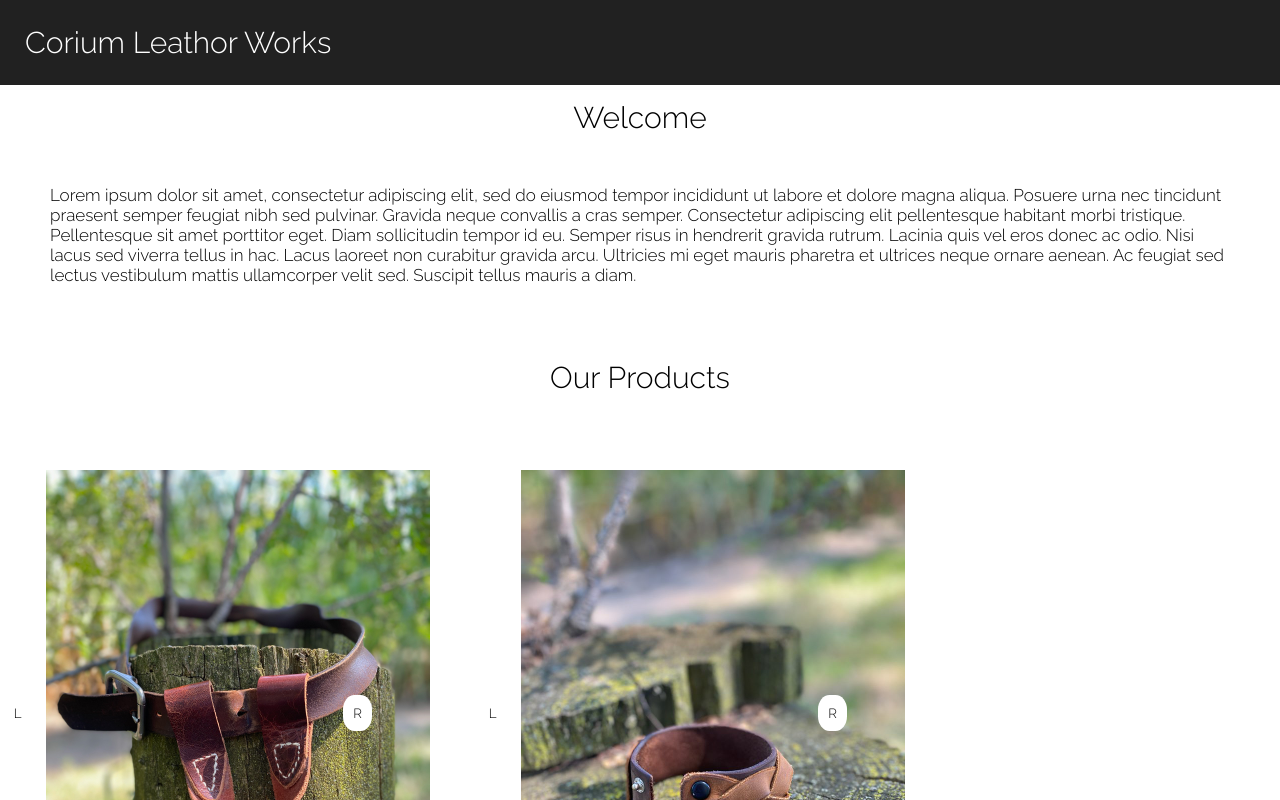
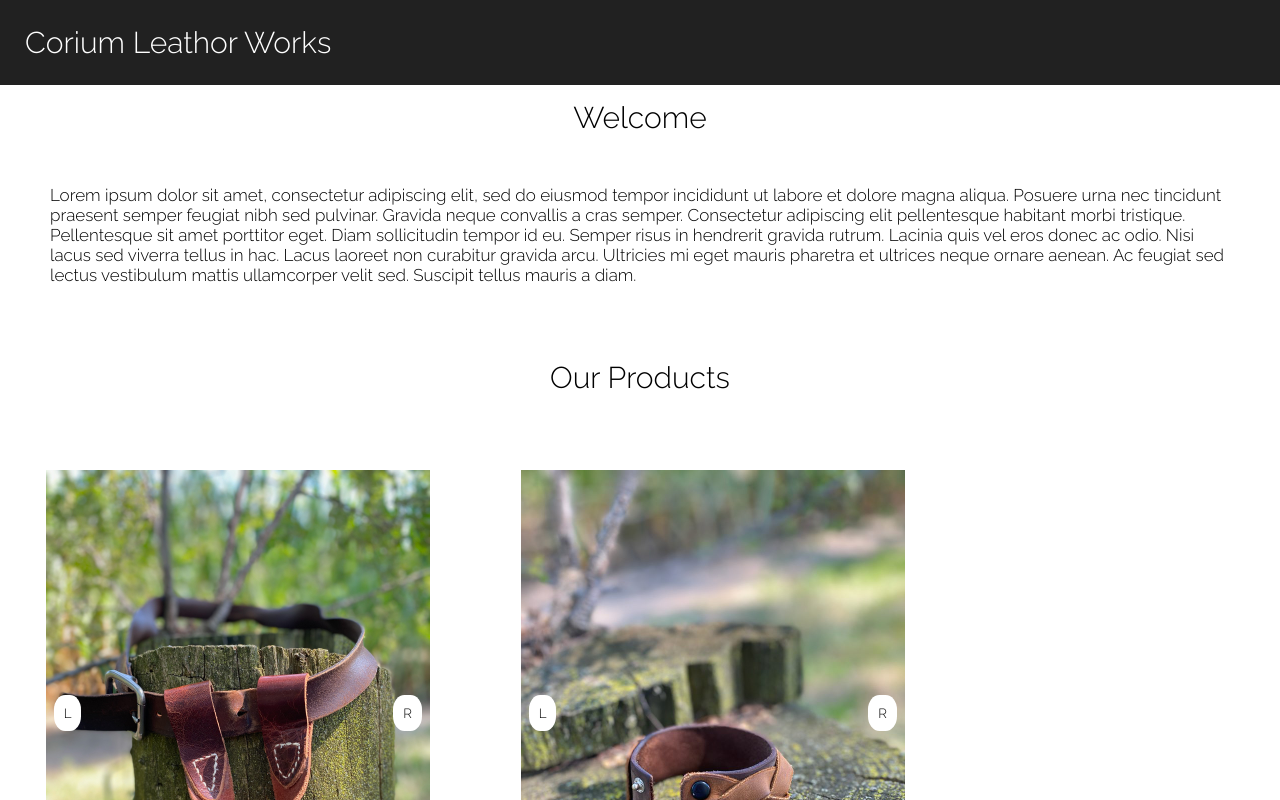
Before and after one commit to gheezl/Corium-Leather-Works, a React (Create React App) app: page / in a window 1280 px wide. Shown: the top 800 px of the page. Built offline with nearby package versions, Linux system fonts and the light colour scheme.

Commit message:
Still trying to fix the styling issue

```diff
--- a/src/components/items-card/items-card.css
+++ b/src/components/items-card/items-card.css
@@ -37,7 +37,7 @@
 .left {
     position: absolute;
     margin-top: 300px;
-    margin-right: 440px;
+    margin-right: 340px;
     cursor: pointer;
     border: none;
     border-radius: 40%;
@@ -53,7 +53,7 @@
 .right {
     position: absolute;
     margin-top: 300px;
-    margin-left: 240px;
+    margin-left: 340px;
     cursor: pointer;
     border: none;
     border-radius: 40%;
```
